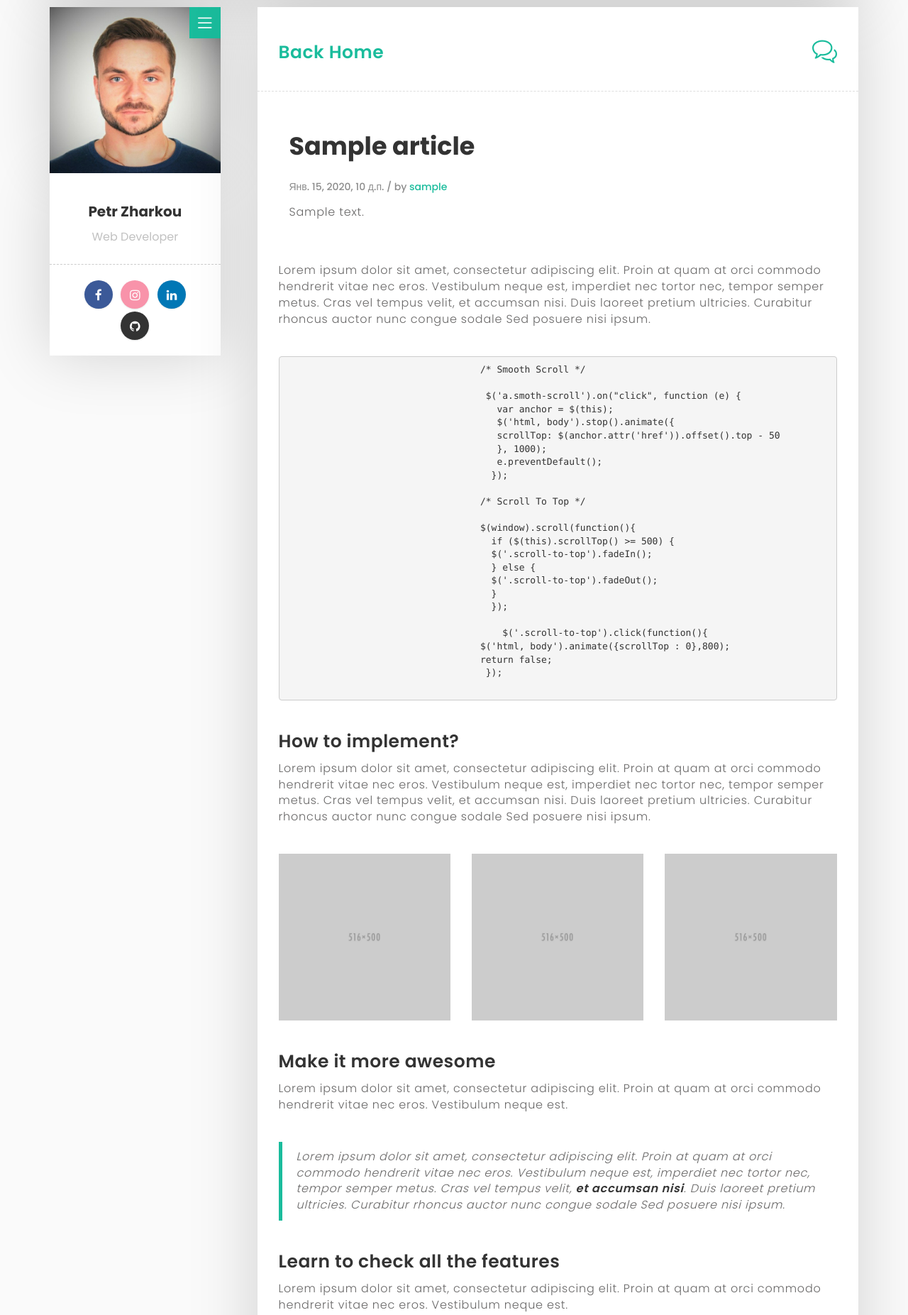
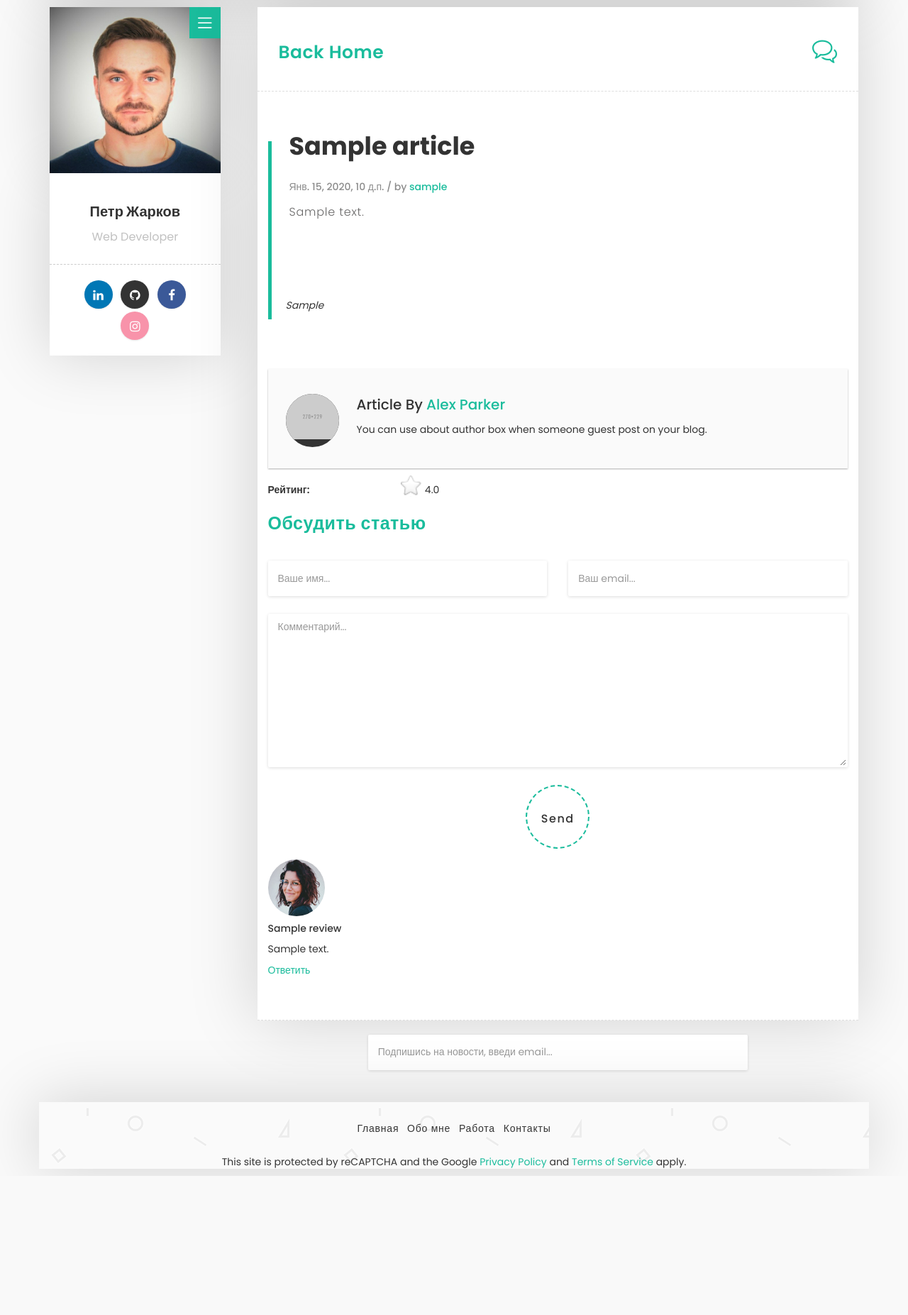
Before and after one commit to milou567/MyBlog, a Django app: template src/templates/articles/article_detail.html in a window 1280 px wide. Shown: the part 94-1947 px from the top of the page at 71% size. After the commit the page ends 1751 px from the top, so only its background shows below. Run offline with Django 3.2, Linux system fonts and the light colour scheme; the template is opened without the code that fills it: values that come from a table or form of the project are taken from there, others are empty; tables that the repository leaves empty hold one stand-in row (values such as "Sample post"); parts of the project's set-up code (start-up, migrations or seed data) failed here and were passed over; some libraries are stand-ins or nearby versions.

Commit message:
fix bag and article_detail

```diff
--- a/src/articles/forms.py
+++ b/src/articles/forms.py
@@ -15,9 +15,9 @@ class ReviewForm(forms.ModelForm):
         model = Review
         fields = ("name", "email", "text", "captcha")
         widgets = {
-            "name": forms.TextInput(attrs={"class": "form-control border"}),
-            "email": forms.EmailInput(attrs={"class": "form-control border"}),
-            "text": forms.Textarea(attrs={"class": "form-control border"}),
+            "name": forms.TextInput(attrs={"class": "form-control border", "placeholder": "Ваше имя..."}),
+            "email": forms.EmailInput(attrs={"class": "form-control border", "placeholder": "Ваш email..."}),
+            "text": forms.Textarea(attrs={"class": "form-control border", "placeholder": "Комментарий..."}),
         }
 
 
--- a/src/articles/models.py
+++ b/src/articles/models.py
@@ -13,6 +13,7 @@ class Article(models.Model):
 
     title = models.CharField("название статьи", max_length=200)
     content = models.TextField("текст статьи")
+    quote = models.TextField("цитата", null=True)
     pub_date = models.DateTimeField("дата публикации", auto_now=True)
     art_image = models.ImageField("Изображение", upload_to="articles/")
     url = models.SlugField(max_length=130, null=True)
--- a/src/templates/articles/article_detail.html
+++ b/src/templates/articles/article_detail.html
@@ -24,139 +24,77 @@
         </div>
 
 
-        <p>Lorem ipsum dolor sit amet, consectetur adipiscing elit. Proin at quam at orci
-            commodo hendrerit vitae nec eros. Vestibulum neque est, imperdiet nec tortor nec,
-            tempor semper metus. Cras vel tempus velit, et accumsan nisi. Duis laoreet pretium
-            ultricies. Curabitur rhoncus auctor nunc congue sodale Sed posuere nisi ipsum.</p>
+<!--        &lt;!&ndash; Post Image Gallery Start &ndash;&gt;-->
+<!--        <div class="row margin-top-40 margin-bottom-40">-->
 
+<!--            <div class="col-md-4 col-sm-6 col-xs-12">-->
+<!--                <a href="{% static 'images/blog/7.jpg' %}" class="image-popup" title="image Title">-->
+<!--                    <img src="{% static 'images/blog/7.jpg' %}" class="img-responsive" alt="">-->
+<!--                </a>-->
+<!--            </div>-->
 
-        <!-- Post Coding (SyntaxHighlighter) Start -->
-        <div class="margin-top-40 margin-bottom-40">
-                                   <pre class="brush: js">
-                                   /* Smooth Scroll */
+<!--            <div class="col-md-4 col-sm-6 col-xs-12">-->
+<!--                <a href="{% static 'images/blog/5.jpg' %}" class="image-popup" title="image Title">-->
+<!--                    <img src="{% static 'images/blog/5.jpg' %}" class="img-responsive" alt="">-->
+<!--                </a>-->
+<!--            </div>-->
 
-                                    $('a.smoth-scroll').on("click", function (e) {
-                                      var anchor = $(this);
-                                      $('html, body').stop().animate({
-                                      scrollTop: $(anchor.attr('href')).offset().top - 50
-                                      }, 1000);
-                                      e.preventDefault();
-                                     });
-
-                                   /* Scroll To Top */
-
-                                   $(window).scroll(function(){
-                                     if ($(this).scrollTop() >= 500) {
-                                     $('.scroll-to-top').fadeIn();
-                                     } else {
-                                     $('.scroll-to-top').fadeOut();
-                                     }
-                                     });
-
-	                               $('.scroll-to-top').click(function(){
-                                   $('html, body').animate({scrollTop : 0},800);
-                                   return false;
-                                    });
-                                  </pre>
-        </div>
-        <!-- Post Coding (SyntaxHighlighter) End -->
-
-
-        <div class="post-title">
-            <h2>How to implement?</h2>
-        </div>
-
-
-        <p>Lorem ipsum dolor sit amet, consectetur adipiscing elit. Proin at quam at orci
-            commodo hendrerit vitae nec eros. Vestibulum neque est, imperdiet nec tortor nec,
-            tempor semper metus. Cras vel tempus velit, et accumsan nisi. Duis laoreet pretium
-            ultricies. Curabitur rhoncus auctor nunc congue sodale Sed posuere nisi ipsum.</p>
-
-
-        <!-- Post Image Gallery Start -->
-        <div class="row margin-top-40 margin-bottom-40">
-
-            <div class="col-md-4 col-sm-6 col-xs-12">
-                <a href="{% static 'images/blog/7.jpg' %}" class="image-popup" title="image Title">
-                    <img src="{% static 'images/blog/7.jpg' %}" class="img-responsive" alt="">
-                </a>
-            </div>
-
-            <div class="col-md-4 col-sm-6 col-xs-12">
-                <a href="{% static 'images/blog/5.jpg' %}" class="image-popup" title="image Title">
-                    <img src="{% static 'images/blog/5.jpg' %}" class="img-responsive" alt="">
-                </a>
-            </div>
-
-            <div class="col-md-4 col-sm-6 col-xs-12">
-                <a href="{% static 'images/blog/6.jpg' %}" class="image-popup" title="image Title">
-                    <img src="{% static 'images/blog/6.jpg' %}" class="img-responsive" alt="">
-                </a>
-            </div>
+<!--            <div class="col-md-4 col-sm-6 col-xs-12">-->
+<!--                <a href="{% static 'images/blog/6.jpg' %}" class="image-popup" title="image Title">-->
+<!--                    <img src="{% static 'images/blog/6.jpg' %}" class="img-responsive" alt="">-->
+<!--                </a>-->
+<!--            </div>-->
 
         </div>
         <!-- Post Image Gallery End -->
 
 
-        <div class="post-title">
-            <h2>Make it more awesome</h2>
-        </div>
-
-
-        <p>Lorem ipsum dolor sit amet, consectetur adipiscing elit. Proin at quam at orci
-            commodo hendrerit vitae nec eros. Vestibulum neque est.</p>
-
-
         <!-- Post Blockquote (Italic Style) Start -->
         <blockquote class="margin-top-40 margin-bottom-40">
-            <p>Lorem ipsum dolor sit amet, consectetur adipiscing elit. Proin at quam at orci
-                commodo hendrerit vitae nec eros. Vestibulum neque est, imperdiet nec tortor
-                nec, tempor semper metus. Cras vel tempus velit, <b>et accumsan nisi</b>. Duis
-                laoreet pretium ultricies. Curabitur rhoncus auctor nunc congue sodale Sed
-                posuere nisi ipsum.</p>
+            <p>{{ article.quote }}</p>
         </blockquote>
         <!-- Post Blockquote (Italic Style) End -->
 
 
-        <div class="post-title">
-            <h2>Learn to check all the features</h2>
-        </div>
+<!--        <div class="post-title">-->
+<!--            <h2>Learn to check all the features</h2>-->
+<!--        </div>-->
 
 
-        <p>Lorem ipsum dolor sit amet, consectetur adipiscing elit. Proin at quam at orci
-            commodo hendrerit vitae nec eros. Vestibulum neque est.</p>
+<!--        <p>Lorem ipsum dolor sit amet, consectetur adipiscing elit. Proin at quam at orci-->
+<!--            commodo hendrerit vitae nec eros. Vestibulum neque est.</p>-->
 
 
-        <!-- Post List Style Start -->
-        <div class="list">
-            <ul>
-                <li>Ready to use Blog Template</li>
-                <li>It have all the necessary features which you need to run blog</li>
-                <li>Neat and Clean Typography</li>
-                <li>Speed Optimization</li>
-            </ul>
-        </div>
+<!--        &lt;!&ndash; Post List Style Start &ndash;&gt;-->
+<!--        <div class="list">-->
+<!--            <ul>-->
+<!--                <li>Ready to use Blog Template</li>-->
+<!--                <li>It have all the necessary features which you need to run blog</li>-->
+<!--                <li>Neat and Clean Typography</li>-->
+<!--                <li>Speed Optimization</li>-->
+<!--            </ul>-->
+<!--        </div>-->
 
 
-        <div class="list list-style margin-top-40">
-            <ul>
-                <li>Ready to use Blog Template</li>
-                <li>It have all the necessary features which you need to run blog</li>
-                <li>Neat and Clean Typography</li>
-                <li>Speed Optimization</li>
-            </ul>
-        </div>
+<!--        <div class="list list-style margin-top-40">-->
+<!--            <ul>-->
+<!--                <li>Ready to use Blog Template</li>-->
+<!--                <li>It have all the necessary features which you need to run blog</li>-->
+<!--                <li>Neat and Clean Typography</li>-->
+<!--                <li>Speed Optimization</li>-->
+<!--            </ul>-->
+<!--        </div>-->
 
 
-        <div class="list list-style-2 margin-top-40">
-            <ul>
-                <li>Ready to use Blog Template</li>
-                <li>It have all the necessary features which you need to run blog</li>
-                <li>Neat and Clean Typography</li>
-                <li>Speed Optimization</li>
-            </ul>
-        </div>
-        <!-- Post List Style End -->
+<!--        <div class="list list-style-2 margin-top-40">-->
+<!--            <ul>-->
+<!--                <li>Ready to use Blog Template</li>-->
+<!--                <li>It have all the necessary features which you need to run blog</li>-->
+<!--                <li>Neat and Clean Typography</li>-->
+<!--                <li>Speed Optimization</li>-->
+<!--            </ul>-->
+<!--        </div>-->
+<!--        &lt;!&ndash; Post List Style End &ndash;&gt;-->
 
 
         <!-- Post Author Bio Box Start -->
@@ -192,29 +130,29 @@
             </form>
         </div>
 
-        <!-- You May Also Like Start -->
-        <div class="you-may-also-like margin-top-50 margin-bottom-50">
-            <h3>You may also like</h3>
-            <div class="row">
+<!--        &lt;!&ndash; You May Also Like Start &ndash;&gt;-->
+<!--        <div class="you-may-also-like margin-top-50 margin-bottom-50">-->
+<!--            <h3>You may also like</h3>-->
+<!--            <div class="row">-->
 
-                <div class="col-md-4 col-sm-6 col-xs-12">
-                    <a href="single.html"><p>Make mailchimp singup form working with ajax using
-                        jquery plugin</p></a>
-                </div>
+<!--                <div class="col-md-4 col-sm-6 col-xs-12">-->
+<!--                    <a href="single.html"><p>Make mailchimp singup form working with ajax using-->
+<!--                        jquery plugin</p></a>-->
+<!--                </div>-->
 
-                <div class="col-md-4 col-sm-6 col-xs-12">
-                    <a href="single.html"><p>How to design elegant e-mail newsletter in html for
-                        wish christmas to your subscribers?</p></a>
-                </div>
+<!--                <div class="col-md-4 col-sm-6 col-xs-12">-->
+<!--                    <a href="single.html"><p>How to design elegant e-mail newsletter in html for-->
+<!--                        wish christmas to your subscribers?</p></a>-->
+<!--                </div>-->
 
-                <div class="col-md-4 col-sm-6 col-xs-12">
-                    <a href="single.html"><p>How to customize a wordpress theme entirely from
-                        scratch using a child theme?</p></a>
-                </div>
+<!--                <div class="col-md-4 col-sm-6 col-xs-12">-->
+<!--                    <a href="single.html"><p>How to customize a wordpress theme entirely from-->
+<!--                        scratch using a child theme?</p></a>-->
+<!--                </div>-->
 
-            </div>
-        </div>
-        <!-- You May Also Like End -->
+<!--            </div>-->
+<!--        </div>-->
+<!--        &lt;!&ndash; You May Also Like End &ndash;&gt;-->
 
 
         <!-- Post Comment (Disqus) Start -->
--- a/src/templates/contact/contact.html
+++ b/src/templates/contact/contact.html
@@ -119,14 +119,14 @@
                 <div class="col-md-4 col-sm-4">
                     <div class="contact-us-detail">
                         <i class="icon-envelope-open color-5"></i>
-                        <p><a href="mailto:name@domain.com">pitrucha1993@gmail.com</a></p>
+                        <p><a href="mailto:name@domain.com">petr.zharkou@gmail.com</a></p>
                     </div>
                 </div>
 
                 <div class="col-md-4 col-sm-4">
                     <div class="contact-us-detail">
                         <i class="icon-clock color-3"></i>
-                        <p>Mon - Fri 09:00 – 18:00</p>
+                        <p>Mon - Fri 09:00 – 18:00 (GMT+3)</p>
                     </div>
                 </div>
 
--- a/src/templates/contact/tags/form.html
+++ b/src/templates/contact/tags/form.html
@@ -4,7 +4,7 @@
         <div class="subscribe-form margin-top-20">
             {% csrf_token %}
             {{ newsletter_form }}
-            <button class="submit-btn" type="submit">Submit</button>
+<!--            <button class="submit-btn" type="submit">Submit</button>-->
         </div>
         <label class="mc-label"></label>
     </form>
--- a/src/templates/include/sidebar.html
+++ b/src/templates/include/sidebar.html
@@ -20,19 +20,19 @@
         <div class="my-detail">
 
             <div class="white-spacing">
-                <h1>Petr Zharkou</h1>
+                <h1>Петр Жарков</h1>
                 <span>Web Developer</span>
             </div>
 
             <ul class="social-icon">
+                <li><a href="https://www.linkedin.com/feed/" target="_blank" class="linkedin"><i
+                        class="fa fa-linkedin"></i></a></li>
+                <li><a href="https://github.com/milou567" target="_blank" class="github"><i
+                        class="fa fa-github"></i></a></li>
                 <li><a href="https://web.facebook.com/profile.php?id=100005066553796" target="_blank"
                        class="facebook"><i class="fa fa-facebook"></i></a></li>
                 <li><a href="https://www.instagram.com/milou567/" target="_blank" class="instagram"><i
                         class="fa fa-instagram"></i></a></li>
-                <li><a href="https://www.linkedin.com/feed/" target="_blank" class="linkedin"><i
-                        class="fa fa-linkedin"></i></a></li>
-                <li><a href="https://github.com/milou567" target="_blank" class="github"><i
-                        class="fa fa-github"></i></a></li>
             </ul>
 
         </div>
```
Also changed, not shown: src/MyBlog/settings.py (+7 -7 lines), src/templates/articles/index.html (+2 -5 lines).
